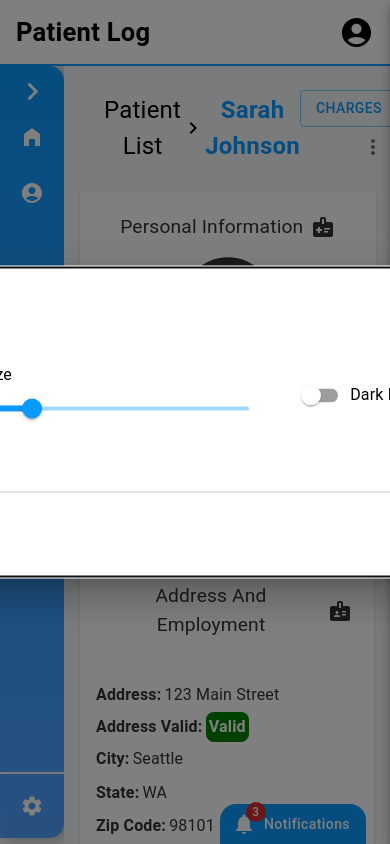
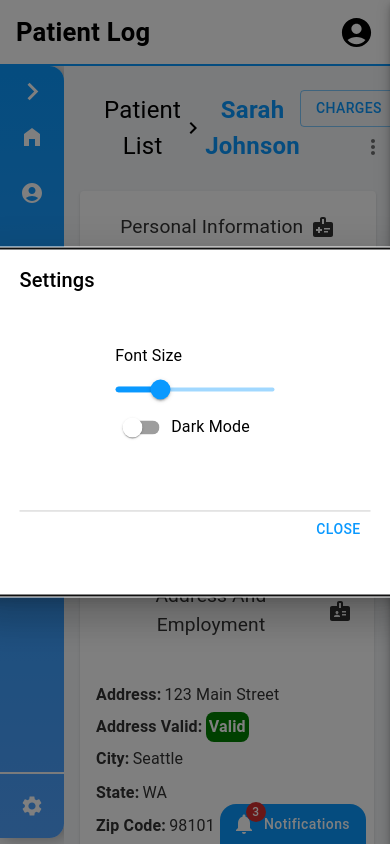
Before and after one commit to jedgray36/patient_profile, a React (Create React App) app: page / in a window 390 px wide. Both pictures are taken after a click on the element 32 px from the left and 805 px from the top of the page. Built offline with nearby package versions, Linux system fonts and the light colour scheme.

Commit message:
responsive mobile

```diff
--- a/src/components/SettingsModal/index.tsx
+++ b/src/components/SettingsModal/index.tsx
@@ -42,6 +42,7 @@ const SettingsModal = ({ open, onClose }: SettingsModalProps) => {
             sx={{
               padding: 2,
               display: "flex",
+              flexDirection: { xs: "column", sm: "row" },
               justifyContent: "space-evenly",
               alignItems: "center",
             }}
--- a/src/components/SettingsModal/styles/index.ts
+++ b/src/components/SettingsModal/styles/index.ts
@@ -7,7 +7,7 @@ export const useModalStyles = () => {
             top: '50%',
             left: '50%',
             transform: 'translate(-50%, -50%)',
-            width: '40rem',
+            width: '90vw',
             borderRadius: '1rem',
             boxShadow: '24',
             paddingLeft: '3rem',
@@ -26,7 +26,7 @@ export const useModalStyles = () => {
         },
         footer: {
             display: 'flex',
-            width: '40rem',
+            width: '90vw',
             justifyContent: 'flex-end',
             alignItems: 'flex-end',
             borderTop: "1px solid #ccc",
```
